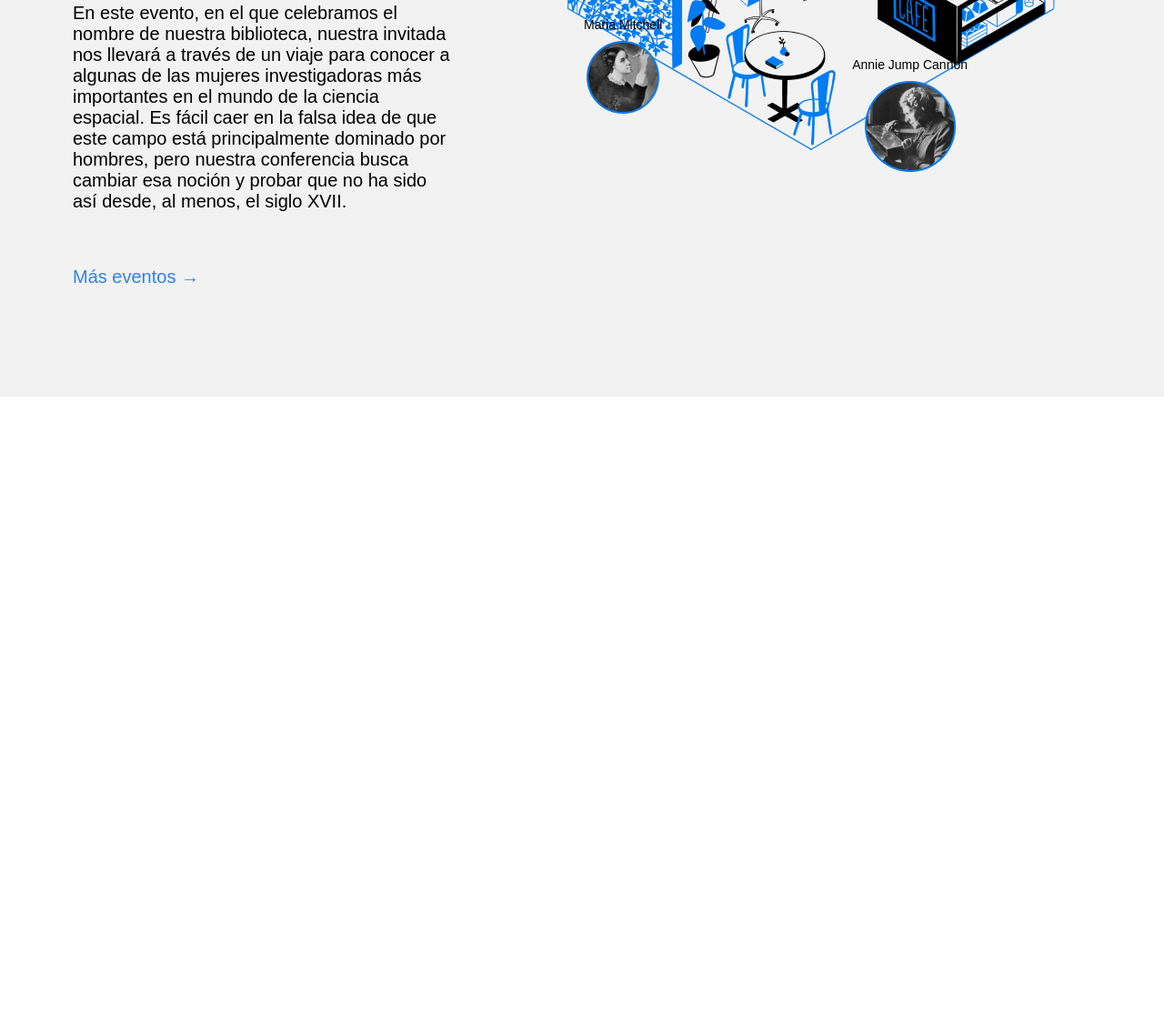
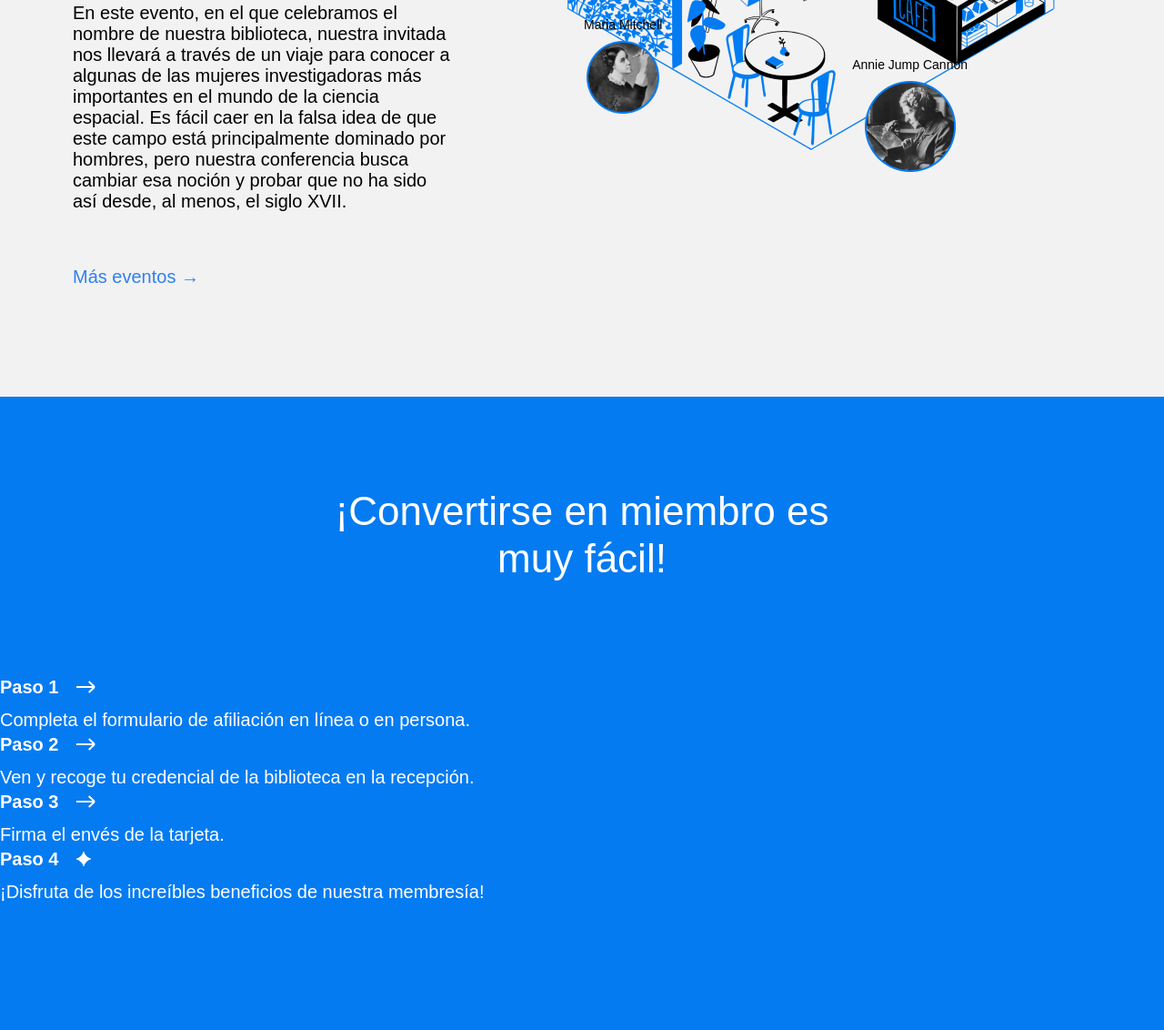
Before and after one commit to DaAnChiu/web_project_library_es, a plain HTML site: page index.html in a window 1280 px wide. Shown: the part 2507-3639 px from the top of the page at 91% size. Before the commit the page ends 2943 px from the top, so only its background shows below. Drawn offline with Linux system fonts and the light colour scheme.

Commit message:
Nueva actualización de mi proyecto

```diff
--- a/index.html
+++ b/index.html
@@ -229,6 +229,61 @@
             </div>
           </div>
         </section>
+      <section class="membership">
+        <h2 class="membership__title">¡Convertirse en miembro es muy fácil!</h2>
+        <ul class="membership__steps">
+        <li class="step">
+        <h3 class="step__title">
+        Paso 1
+        <img
+          src="./images/icon_step_forward.svg"
+          alt="icon forward"
+          class="step__icon"
+        />
+      </h3>
+      <p class="step__description">
+        Completa el formulario de afiliación en línea o en persona.
+      </p>
+    </li>
+    <li class="step">
+      <h3 class="step__title">
+        Paso 2
+        <img
+          src="./images/icon_step_forward.svg"
+          alt="icon forward"
+          class="step__icon"
+        />
+      </h3>
+      <p class="step__description">
+        Ven y recoge tu credencial de la biblioteca en la recepción.
+      </p>
+    </li>
+    <li class="step">
+      <h3 class="step__title">
+        Paso 3
+        <img
+          src="./images/icon_step_forward.svg"
+          alt="icon forward"
+          class="step__icon"
+        />
+      </h3>
+      <p class="step__description">Firma el envés de la tarjeta.</p>
+    </li>
+    <li class="step">
+      <h3 class="step__title">
+        Paso 4
+        <img
+          src="./images/icon_step_finish.svg"
+          alt="icon finish"
+          class="step__icon"
+        />
+      </h3>
+      <p class="step__description">
+        ¡Disfruta de los increíbles beneficios de nuestra membresía!
+      </p>
+    </li>
+  </ul>
+</section>
       </main>
     </div>
   </body>
--- a/styles/style.css
+++ b/styles/style.css
@@ -292,3 +292,86 @@
   line-height: 20px;
   color: #838383;
 }
+
+.membership {
+  padding: 100px 0 140px;
+  background-color: #057bf2;
+  color: #ffffff;
+}
+
+.membership__title {
+  max-width: 574px;
+  margin: 0 auto;
+  text-align: center;
+  font-size: 44px;
+  font-weight: 500;
+  line-height: 52px;
+}
+
+.membership__steps {
+  list-style-type: none;
+  padding: 0;
+  margin: 100px 0 0;
+  /* Agrega estilos */
+}
+
+.step {
+  /* Agrega estilos */
+}
+
+.step__title {
+  margin: 0;
+  font-size: 20px;
+  line-height: 30px;
+  font-weight: 700;
+  display: flex;
+  align-items: center;
+}
+
+.step__icon {
+  margin-left: 20px;
+}
+
+.step__description {
+  margin: 10px 0 0;
+}
+
+.footer {
+  box-sizing: border-box;
+}
+
+.footer__columns {
+}
+
+.footer__column_content_hours {
+}
+
+.footer__column_content_social {
+}
+
+.footer__logo {
+}
+
+.footer__column-heading {
+}
+
+.footer__list {
+  /* El siguiente código elimina los estilos predeterminados del navegador para las listas */
+  list-style-type: none;
+  padding: 0;
+  margin: 0;
+}
+
+.footer__list-item {
+}
+
+.footer__column-link {
+  color: white;
+  text-decoration: none;
+}
+
+.footer__social-icon {
+}
+
+.footer__copyright {
+}
```
